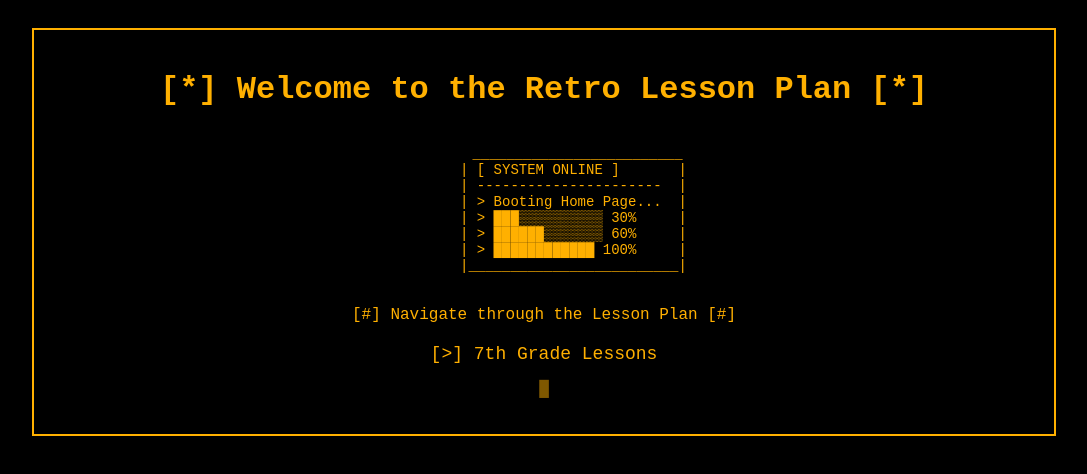
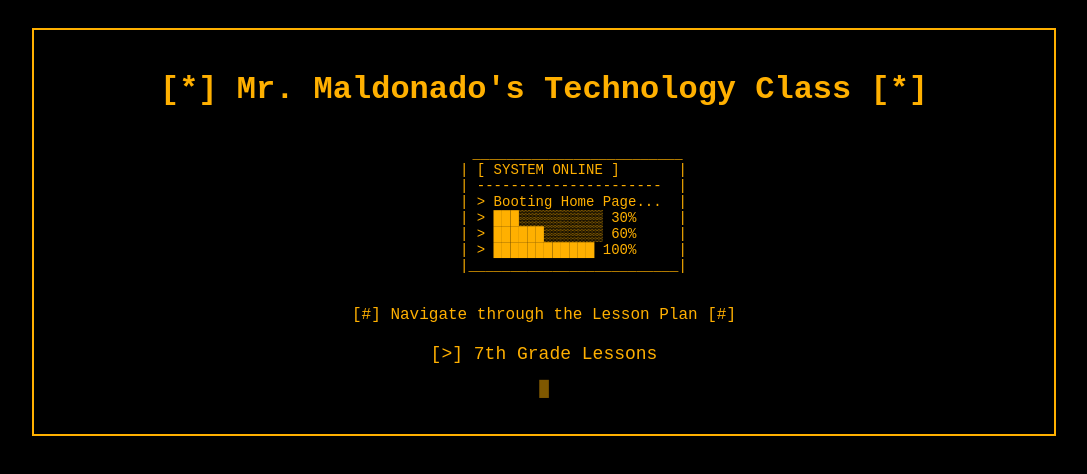
Before and after one commit to MrM-tech/class, a plain HTML site: page index.html in a window 1280 px wide. Shown: the whole page, without its empty margins (96-1183 px from the left). Drawn offline with Linux system fonts and the light colour scheme.

Commit message:
Update index.html

```diff
--- a/index.html
+++ b/index.html
@@ -3,7 +3,7 @@
 <head>
     <meta charset="UTF-8">
     <meta name="viewport" content="width=device-width, initial-scale=1.0">
-    <title>Home - Retro Lesson Plan</title>
+    <title>Mr. Maldonado's Technology Class</title>
     <style>
         body {
             background-color: black;
@@ -43,7 +43,7 @@
 </head>
 <body>
     <div class="container">
-        <h1>[*] Welcome to the Retro Lesson Plan [*]</h1>
+        <h1>[*] Mr. Maldonado's Technology Class [*]</h1>
 
         <div class="ascii-box">
         _________________________
```
